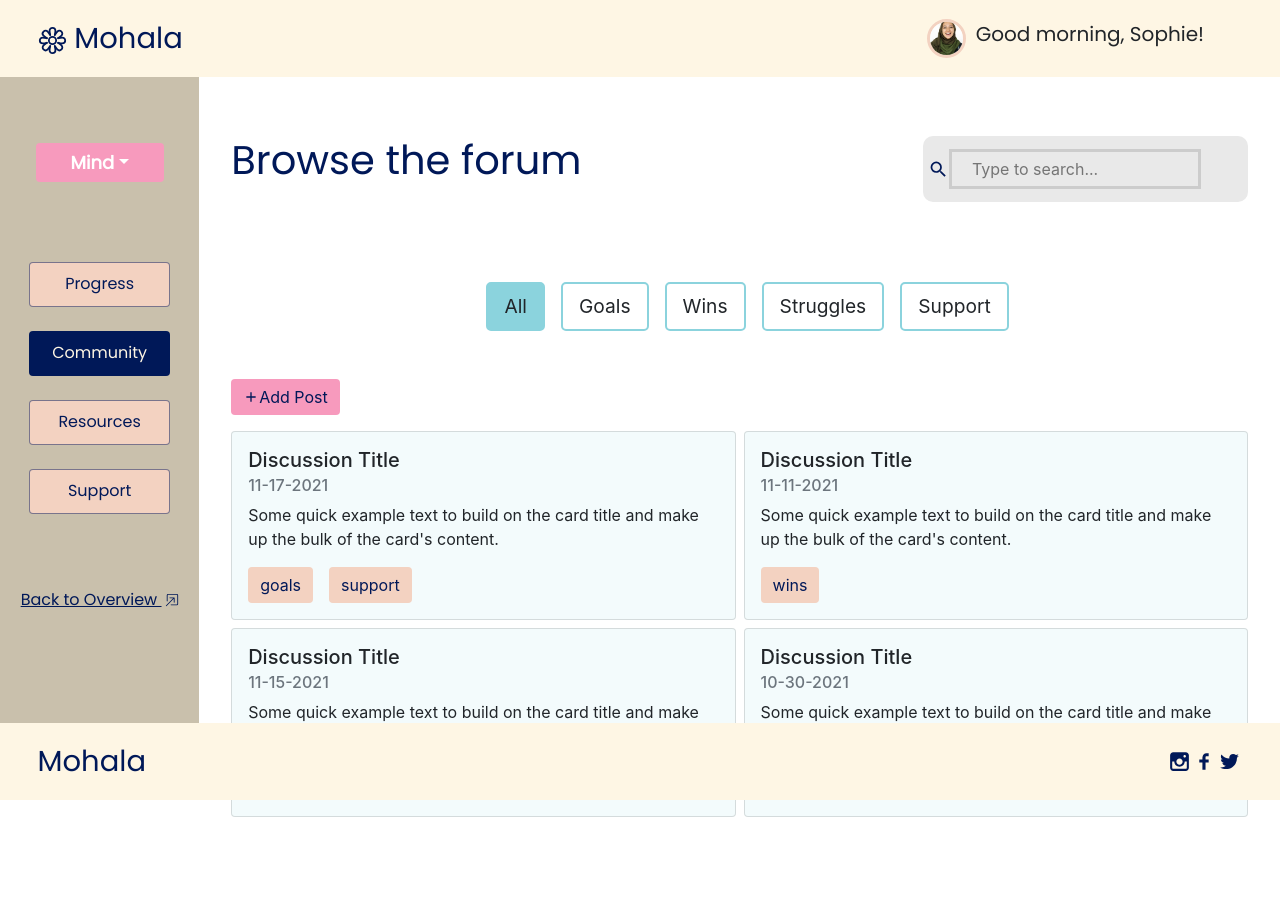
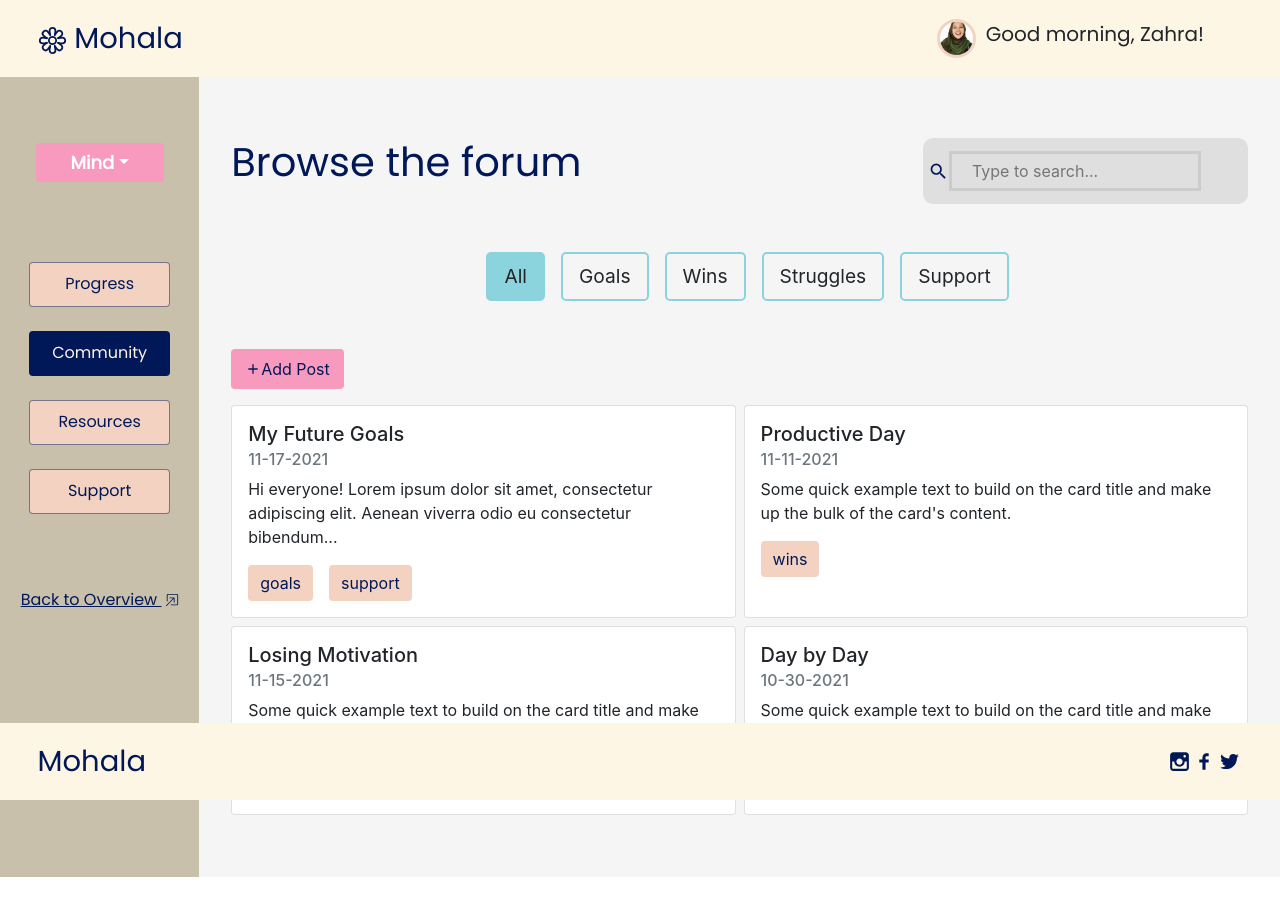
Before and after one commit to allyroo/hackathon-wellness, a React (Create React App) app: page /dashboard/mind/community in a window 1280 px wide. Built offline with nearby package versions, Linux system fonts and the light colour scheme; a web font is replaced by a local one.

Commit message:
Update styling for Community and Support pages. Update styling for testimonial images

```diff
--- a/src/components/NavBar.jsx
+++ b/src/components/NavBar.jsx
@@ -65,7 +65,7 @@ const NavBar = () => {
             }}
           >
             <Avatar />
-            <h5>Good {timeOfDay}, Sophie!</h5>
+            <h5>Good {timeOfDay}, Zahra!</h5>
             {/* Dropdown */}
           </div>
         ) : (
--- a/src/pages/DashboardPages/Mind/MindCommunity.css
+++ b/src/pages/DashboardPages/Mind/MindCommunity.css
@@ -1,4 +1,4 @@
-.community-nav {
+.community .dashboard-nav {
     min-height: 100vh;
 }
 
@@ -27,6 +27,7 @@
     padding: 0 2rem;
     min-height: 100vh;
     margin-bottom: 2rem;
+    background-color: #f5f5f5;
 }
 
 .top {
@@ -54,22 +55,22 @@
   align-items: center;
   background: #F79ABD;
   color: #001858;
-  border: none;
+  border: 2px solid transparent;
 }
 
 .add-btn:hover {
     background: transparent;
-    border: 1px solid #F79ABD;
+    border: 2px solid #F79ABD;
     color: #001858;
 }
 
 .search {
     display: flex;
     align-items: center;
-    background-color: rgb(233, 233, 233);
+    background-color: rgb(223, 223, 223);
     border-radius: 10px;
     padding: 5px;
-    margin-bottom: 4em;
+    margin-bottom: 2em;
   }
 
   .search input {
@@ -118,7 +119,7 @@
 }
 
 .post {
-    background: rgba(139,211,221, 0.1);
+    background: #fff;
 }
 
 .tags {
--- a/src/pages/DashboardPages/Mind/MindCommunity.jsx
+++ b/src/pages/DashboardPages/Mind/MindCommunity.jsx
@@ -19,7 +19,7 @@ const MindCommunity = () => {
     return (
         <div>
             <NavBar />
-            <div className="dashboard-main">
+            <div className="dashboard-main community">
                 <DashboardNav />
 
                 {/* Main Content */}
@@ -52,7 +52,7 @@ const MindCommunity = () => {
                         <Card className="post">
                             <CardBody>
                                 <CardTitle tag="h5">
-                                    Discussion Title
+                                    My Future Goals
                                 </CardTitle>
                                 <CardSubtitle
                                     className="mb-2 text-muted"
@@ -61,7 +61,7 @@ const MindCommunity = () => {
                                     11-17-2021
                                 </CardSubtitle>
                                 <CardText>
-                                    Some quick example text to build on the card title and make up the bulk of the card's content.
+                                    Hi everyone! Lorem ipsum dolor sit amet, consectetur adipiscing elit. Aenean viverra odio eu consectetur bibendum...
                                 </CardText>
                                 <Button className="tags">
                                     goals
@@ -74,7 +74,7 @@ const MindCommunity = () => {
                         <Card className="post">
                             <CardBody>
                                 <CardTitle tag="h5">
-                                    Discussion Title
+                                    Productive Day
                                 </CardTitle>
                                 <CardSubtitle
                                     className="mb-2 text-muted"
@@ -93,7 +93,7 @@ const MindCommunity = () => {
                         <Card className="post">
                             <CardBody>
                                 <CardTitle tag="h5">
-                                    Discussion Title
+                                    Losing Motivation
                                 </CardTitle>
                                 <CardSubtitle
                                     className="mb-2 text-muted"
@@ -112,7 +112,7 @@ const MindCommunity = () => {
                         <Card className="post">
                             <CardBody>
                                 <CardTitle tag="h5">
-                                    Discussion Title
+                                    Day by Day
                                 </CardTitle>
                                 <CardSubtitle
                                     className="mb-2 text-muted"
--- a/src/pages/DashboardPages/Mind/MindSupport.css
+++ b/src/pages/DashboardPages/Mind/MindSupport.css
@@ -1,3 +1,7 @@
+.support .dashboard-nav {
+  min-height: 100vh;
+}
+
 .dashboard-content-support {
   display: flex;
   flex-direction: row;
--- a/src/pages/DashboardPages/Mind/MindSupport.jsx
+++ b/src/pages/DashboardPages/Mind/MindSupport.jsx
@@ -36,7 +36,7 @@ const MindSupport = () => {
   return (
     <div>
       <NavBar />
-      <div className="dashboard-main">
+      <div className="dashboard-main support">
         <DashboardNav />
 
         {/* Main Content */}
--- a/src/pages/aboutComponents/Testimonials.css
+++ b/src/pages/aboutComponents/Testimonials.css
@@ -66,12 +66,9 @@
 
 .testimonials-name {
     font-size: 1.5rem;
-    text-align: center;
 }
 
 .testimonials-img img {
-    width: 50%;
-    height: 50%;
 }
 
 .testimonials-img {
```
